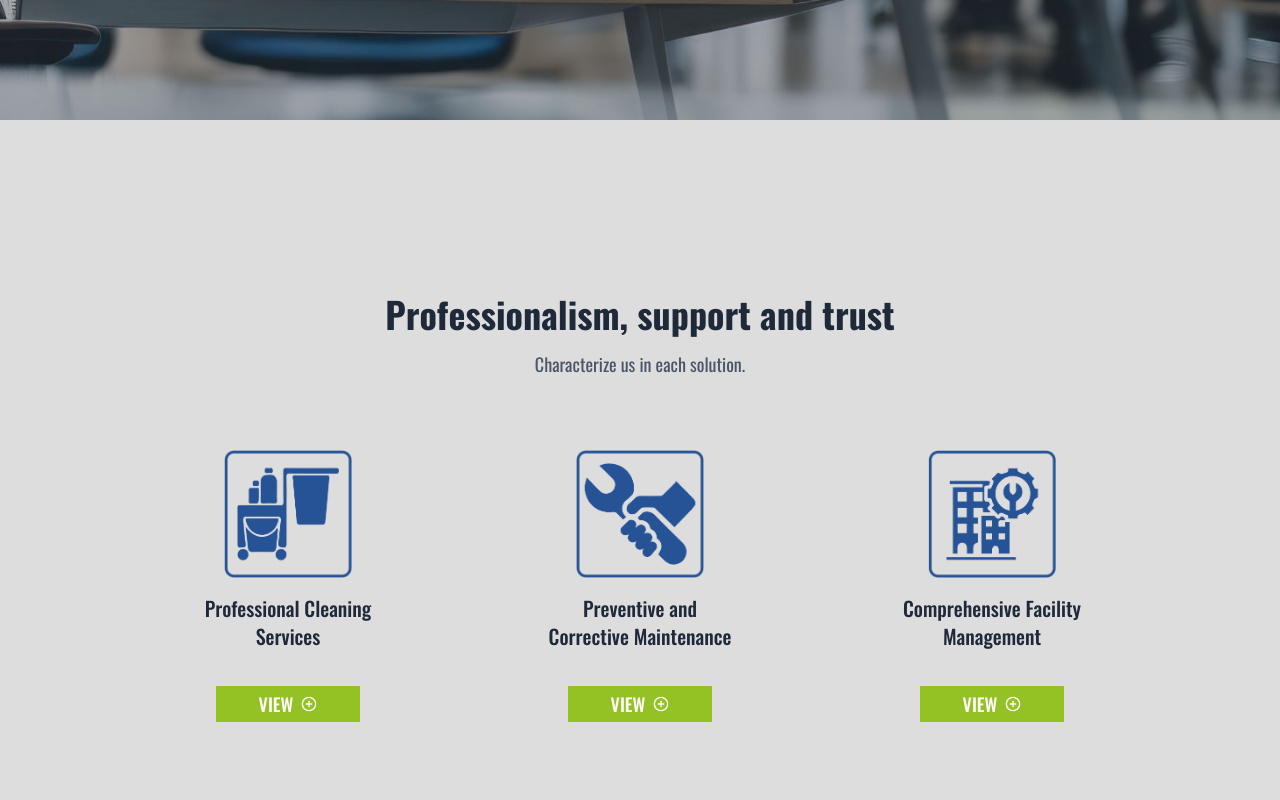
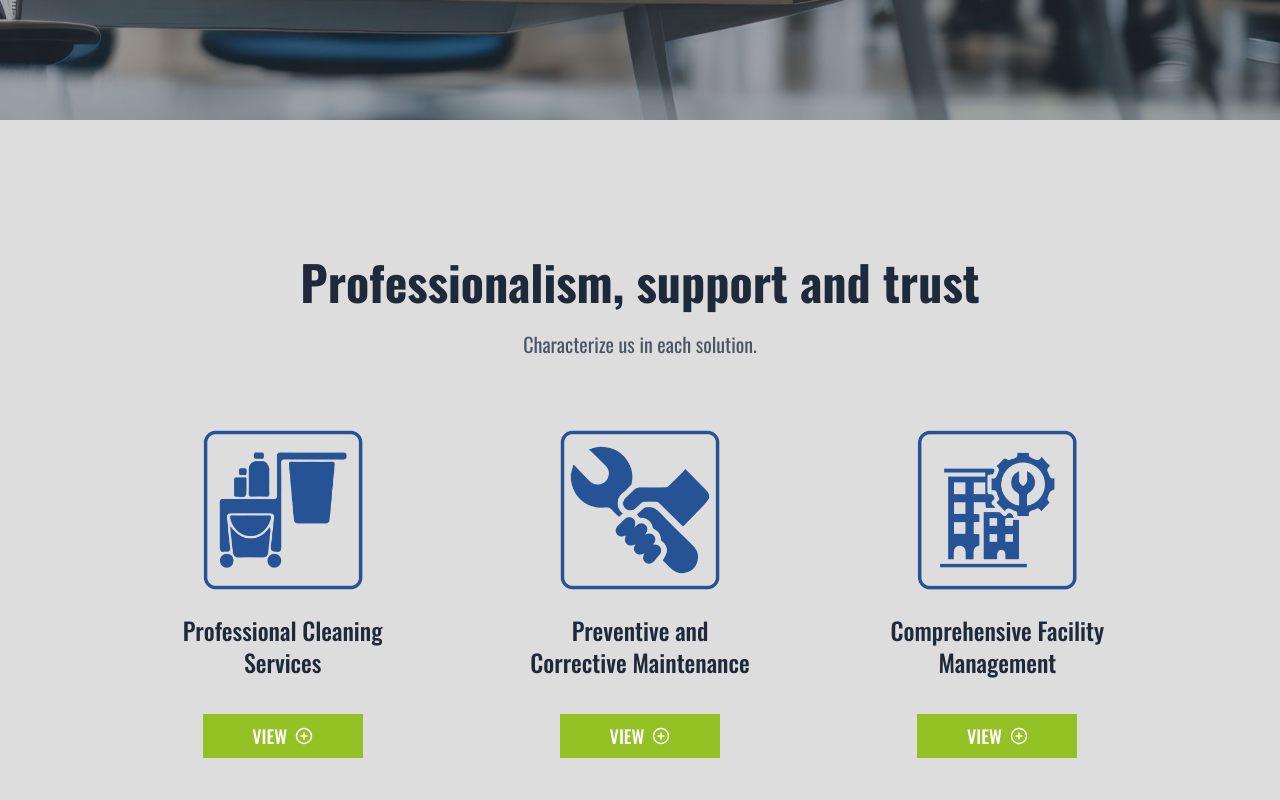
Before and after one commit to AliciaPak25/signature, a React (Vite) app: page / in a window 1280 px wide. Shown: the part 680-1480 px from the top of the page. Built offline with nearby package versions, Linux system fonts and the light colour scheme.

Commit message:
Increased size in services section

```diff
--- a/src/App.jsx
+++ b/src/App.jsx
@@ -25,7 +25,7 @@ const App = () => {
     };
   }, []);
   return (
-    <div>
+    <div className="overflow-hidden">
       <Header />
       <Routes>
         <Route path="/" element={<Landing />} />
--- a/src/components/HeroSection.jsx
+++ b/src/components/HeroSection.jsx
@@ -1,5 +1,3 @@
-import React from "react";
-
 const HeroSection = () => {
   return (
     <div className="relative h-screen hero-background" id="home">
@@ -7,7 +5,7 @@ const HeroSection = () => {
         <h1 className="text-4xl md:text-6xl font-bold mb-4">
           Transforming Spaces, <br /> Simplifying Lives:
         </h1>
-        <p className="text-lg md:text-2xl mb-8">
+        <p className="text-2xl md:text-3xl mb-8">
           Discover Our Comprehensive Services.
         </p>
         <a
--- a/src/components/ServicesSection.jsx
+++ b/src/components/ServicesSection.jsx
@@ -1,76 +1,4 @@
-// src/components/ServicesSection.jsx
-/* import cleaning from "../assets/icono_servicio_1.png";
-import maintenance from "../assets/icono_servicio_2.png";
-import management from "../assets/icono_servicio_3.png";
-
-const services = [
-  {
-    id: 1,
-    title: "Professional Cleaning Services",
-    icon: cleaning, // Update with the correct image path
-  },
-  {
-    id: 2,
-    title: "Preventive and Corrective Maintenance",
-    icon: maintenance, // Update with the correct image path
-  },
-  {
-    id: 3,
-    title: "Comprehensive Facility Management",
-    icon: management, // Update with the correct image path
-  },
-];
-
-const ServicesSection = () => {
-  return (
-    <div
-      id="services"
-      className="flex flex-col justify-center items-center h-screen bg-[#DDDDDD] text-center px-4"
-    >
-
-      <h2 className="text-3xl md:text-4xl font-bold text-gray-800 mb-4">
-        Professionalism, support and trust
-      </h2>
-      <p className="text-lg text-gray-600 mb-12">
-        Characterize us in each solution.
-      </p>
-
-
-      <div className="grid grid-cols-1 md:grid-cols-3 gap-8 w-full max-w-5xl">
-        {services.map((service) => (
-          <div
-            key={service.id}
-            className="flex flex-col items-center rounded-xl p-6"
-          >
-
-            <div className="w-32 h-32 mb-4">
-              <img
-                src={service.icon}
-                alt={service.title}
-                className="w-full h-full object-contain"
-              />
-            </div>
-
-
-            <h3 className="text-xl font-medium text-gray-800 mb-4">
-              {service.title}
-            </h3>
-
-
-            <button className="px-6 py-2 bg-green-500 text-white font-medium hover:bg-green-600 transition uppercase">
-              View +
-            </button>
-          </div>
-        ))}
-      </div>
-    </div>
-  );
-};
-
-export default ServicesSection;
- */
-
-import { Link } from "react-router-dom"; // Import Link from React Router
+/* import { Link } from "react-router-dom";
 import cleaning from "../assets/icono_servicio_1.png";
 import maintenance from "../assets/icono_servicio_2.png";
 import management from "../assets/icono_servicio_3.png";
@@ -148,3 +76,98 @@ const ServicesSection = () => {
 };
 
 export default ServicesSection;
+ */
+
+import { Link } from "react-router-dom";
+import cleaning from "../assets/icono_servicio_1.png";
+import maintenance from "../assets/icono_servicio_2.png";
+import management from "../assets/icono_servicio_3.png";
+import { CirclePlus } from "lucide-react";
+
+const services = [
+  {
+    id: 1,
+    title: (
+      <>
+        Professional Cleaning <br /> Services
+      </>
+    ),
+    icon: cleaning,
+  },
+  {
+    id: 2,
+    title: (
+      <>
+        Preventive and <br /> Corrective Maintenance
+      </>
+    ),
+    icon: maintenance,
+  },
+  {
+    id: 3,
+    title: (
+      <>
+        Comprehensive Facility <br /> Management
+      </>
+    ),
+    icon: management,
+  },
+];
+
+const ServicesSection = () => {
+  return (
+    <div
+      id="services"
+      className="flex flex-col justify-center items-center
+                 md:h-screen bg-[#DDDDDD] text-center
+                 px-4 pt-10 md:pt-0"
+    >
+      {/* Increase title size */}
+      <h2 className="text-4xl md:text-5xl font-bold text-gray-800 mb-6">
+        Professionalism, support and trust
+      </h2>
+
+      {/* Increase paragraph text size */}
+      <p className="text-xl text-gray-600 mb-12">
+        Characterize us in each solution.
+      </p>
+
+      {/* Increase the gap to separate each service box more */}
+      <div className="grid grid-cols-1 md:grid-cols-3 gap-12 w-full max-w-5xl pb-10 md:pb-0">
+        {services.map((service) => (
+          <div
+            key={service.id}
+            className="flex flex-col items-center rounded-xl p-6"
+          >
+            {/* Enlarge icon container */}
+            <div className="w-40 h-40 mb-6">
+              <img
+                src={service.icon}
+                alt={service.title}
+                className="w-full h-full object-contain"
+              />
+            </div>
+
+            {/* Increase service title size */}
+            <h3 className="text-2xl font-medium text-gray-800 mb-4 text-center">
+              {service.title}
+            </h3>
+
+            <Link to={`/service/${service.id}`}>
+              {/* Slightly bigger button text */}
+              <button
+                className="px-6 py-2 text-white font-medium uppercase w-40 bg-[#94C123]
+                                 text-lg hover:bg-[#78991B] transition-all mt-5
+                                 flex items-center justify-center cursor-pointer"
+              >
+                View <CirclePlus color="white" className="ml-2" size={18} />
+              </button>
+            </Link>
+          </div>
+        ))}
+      </div>
+    </div>
+  );
+};
+
+export default ServicesSection;
```
Also changed, not shown: src/components/ServiceDetail.jsx (+272 -60 lines).
